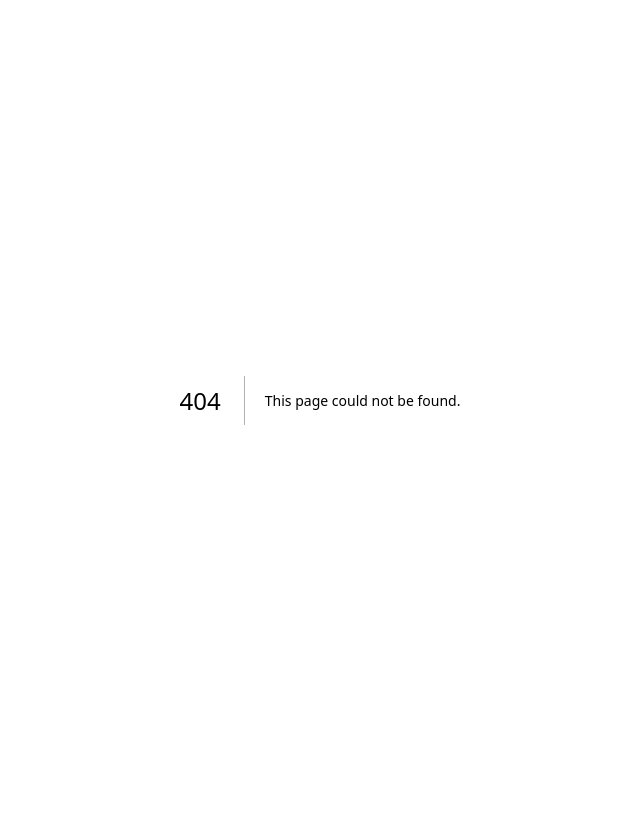
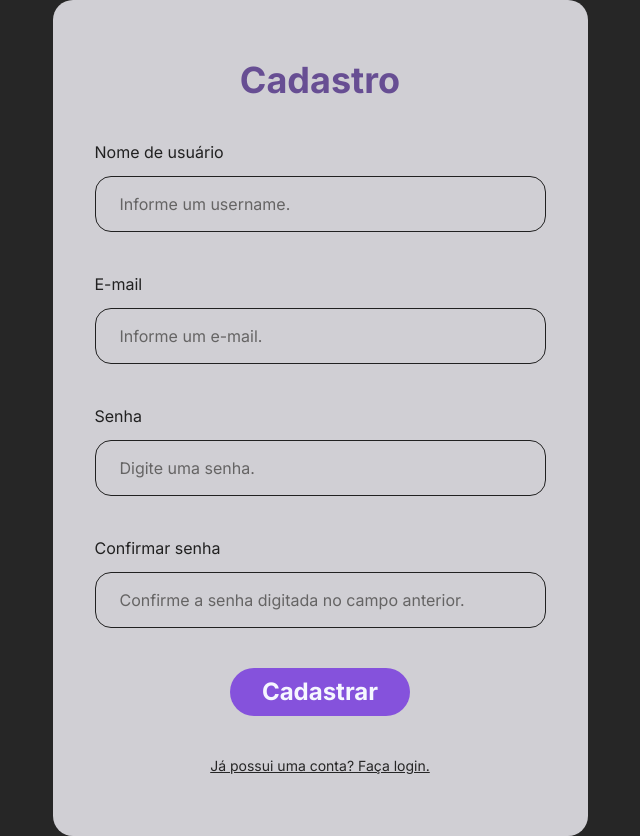
Before and after one commit to stephanievic/todo-list-nextjs, a Next.js app: page /auth/register in a window 1280 px wide. Before the commit this address had no page. Shown: the whole page, without its empty margins (320-960 px from the left). Before the commit the page ends 800 px from the top, so only its background shows below. Built offline with nearby package versions, Linux system fonts and the light colour scheme.

Commit message:
register page

```diff
--- /dev/null
+++ b/src/app/auth/login/page.tsx
@@ -0,0 +1,39 @@
+"use client"
+
+import Link from "next/link";
+import Input from "../../components/input"
+import Button from "../../components/button";
+import { FormEvent, useState } from "react";
+import { useApi } from "../../hooks/useApi";
+
+export default function Login () {
+    const [email, setEmail] = useState("")
+    const [password, setPassword] = useState("")
+
+    const handleLogin = async (event:FormEvent<HTMLFormElement>) => {
+        event.preventDefault()
+        try {
+           const response = await useApi.login(email, password)
+        } catch (error) {
+            console.log(error)
+        }
+    }
+
+    return (
+        <main className="bg-black-100 w-full min-h-screen flex items-center justify-center">
+            <div className="w-[535px] flex flex-col gap-10 px-[42px] py-[60px] rounded-[20px] bg-white-50 bg-opacity-80">
+                <h1 className="text-4xl text-purple-400 font-bold text-center">Login</h1>
+
+                <form onSubmit={handleLogin} className="flex flex-col items-center gap-10">
+                    <Input label="E-mail" type="email" placeholder="Informe o e-mail cadastrado" value={setEmail}/>
+
+                    <Input label="Senha" type="password" placeholder="Digite a senha cadastrada" value={setPassword}/>
+
+                    <Button title="Entrar"/>
+                </form>
+
+                <Link href={"/auth/register"} className="text-sm text-black-100 text-center underline hover:text-purple-300">Ainda não tem login? Ir para cadastro.</Link>
+            </div>
+        </main>
+    )
+}
--- /dev/null
+++ b/src/app/auth/register/page.tsx
@@ -0,0 +1,48 @@
+"use client"
+
+import Link from "next/link";
+import Input from "../../components/input"
+import Button from "../../components/button";
+import { FormEvent, useState } from "react";
+import { useApi } from "../../hooks/useApi";
+
+export default function Register () {
+    const [username, setUsername] = useState("")
+    const [email, setEmail] = useState("")
+    const [password, setPassword] = useState("")
+    const [confirmPassword, setConfirmPassword] = useState("")
+
+    const handleRegister = async (event:FormEvent<HTMLFormElement>) => {
+        event.preventDefault()
+
+        if (password === confirmPassword) {
+            try {
+                const response = await useApi.register(username, email, password)
+            } catch (error) {
+                console.log(error)
+            }
+        }
+    }
+
+    return (
+        <main className="bg-black-100 w-full min-h-screen flex items-center justify-center">
+            <div className="w-[535px] flex flex-col gap-10 px-[42px] py-[60px] rounded-[20px] bg-white-50 bg-opacity-80">
+                <h1 className="text-4xl text-purple-400 font-bold text-center">Cadastro</h1>
+
+                <form onSubmit={handleRegister} className="flex flex-col items-center gap-10">
+                    <Input label="Nome de usuário" type="text" placeholder="Informe um username." value={setUsername}/>
+
+                    <Input label="E-mail" type="email" placeholder="Informe um e-mail." value={setEmail}/>
+
+                    <Input label="Senha" type="password" placeholder="Digite uma senha." value={setPassword}/>
+
+                    <Input label="Confirmar senha" type="password" placeholder="Confirme a senha digitada no campo anterior." value={setConfirmPassword}/>
+
+                    <Button title="Cadastrar"/>
+                </form>
+
+                <Link href={"/auth/login"} className="text-sm text-black-100 text-center underline hover:text-purple-300">Já possui uma conta? Faça login.</Link>
+            </div>
+        </main>
+    )
+}
--- a/src/app/components/input.tsx
+++ b/src/app/components/input.tsx
@@ -11,7 +11,7 @@ export default function Input ({type, label, placeholder, value}:InputProps) {
     return (
         <div className="flex flex-col gap-3 w-full">
             <label className="text-base text-black-200">{label}</label>
-            <input type={type} placeholder={placeholder} onChange={(event) => value(event.target.value)} className="h-14 rounded-2xl px-6 outline-none bg-transparent border border-black-200 placeholder-gray"/>
+            <input type={type} placeholder={placeholder} onChange={(event) => value(event.target.value)} required className="h-14 rounded-2xl px-6 outline-none bg-transparent border border-black-200 placeholder-gray"/>
         </div>
     )
 }
--- /dev/null
+++ b/src/app/hooks/useApi.ts
@@ -0,0 +1,8 @@
+export const useApi = {
+    login: async (email:string, password:string) => {
+        //const response = await fetch("http://localhost:3001/auth/login", method:"POST", JSON.stringify({email, password}))
+    },
+    register: async (username:string, email:string, password:string) => {
+        //
+    }
+}
--- a/src/app/login/page.tsx
+++ /dev/null
@@ -1,30 +0,0 @@
-"use client"
-
-import Link from "next/link";
-import Input from "../components/input"
-import Button from "../components/button";
-import { useState } from "react";
-
-export default function Login () {
-    const [email, setEmail] = useState("")
-    const [password, setPassword] = useState("")
-
-    return (
-        <main className="bg-black-100 w-full min-h-screen flex items-center justify-center">
-            <div className="w-[535px] flex flex-col gap-10 px-[42px] py-[60px] rounded-[20px] bg-white-50 bg-opacity-80">
-                <h1 className="text-4xl text-purple-400 font-bold text-center">Login</h1>
-
-                <form className="flex flex-col items-center gap-10">
-
-                    <Input label="E-mail" type="text" placeholder="Informe o e-mail cadastrado" value={setEmail}></Input>
-
-                    <Input label="Senha" type="password" placeholder="Digite a senha cadastrada" value={setPassword}></Input>
-
-                    <Button title="Entrar"/>
-                </form>
-
-                <Link href={"#"} className="text-sm text-black-100 text-center underline hover:text-purple-300">Ainda não tem login? Ir para cadastro.</Link>
-            </div>
-        </main>
-    )
-}
--- a/src/app/page.tsx
+++ b/src/app/page.tsx
@@ -1,4 +1,4 @@
-import Login from "./login/page"
+import Login from "./auth/login/page"
 
 export default function Hello () {
   return (
```
